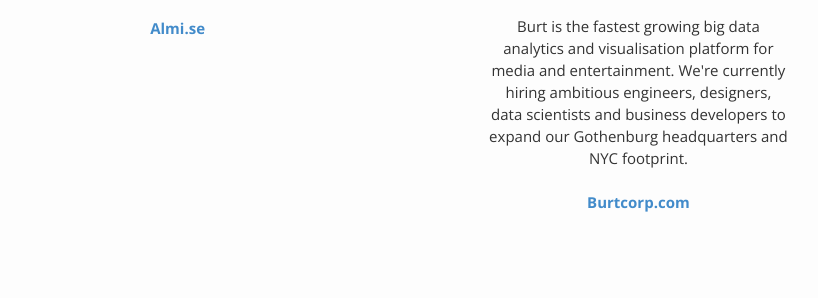
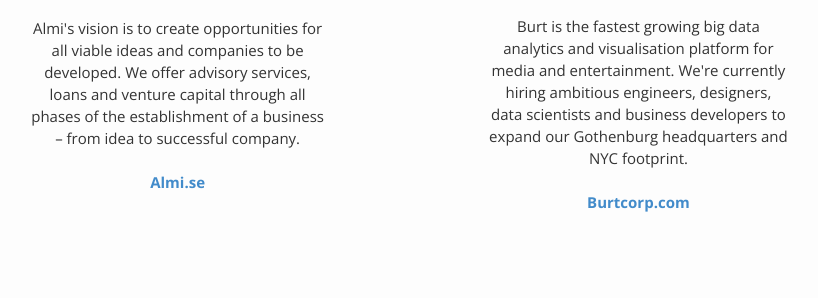
Before and after one commit to gbgstartuphack/gbgstartuphack.github.io, a website: page index.html in a window 1280 px wide. Shown: the part 4455-4753 px from the top of the page, without its empty margins (232-1050 px from the left). Drawn offline with nearby package versions, Linux system fonts and the light colour scheme.

Commit message:
Add Almi text

```diff
--- a/index.html
+++ b/index.html
@@ -198,6 +198,9 @@
               <img src="images/sponsors/almi.jpg" alt="Almi" />
             </a>
           </h2>
+          <p>
+            Almi's vision is to create opportunities for all viable ideas and companies to be developed. We offer advisory services, loans and venture capital through all phases of the establishment of a business – from idea to successful company.
+          </p>
           <p><a href="http://www.almi.se/"><b>Almi.se</b></a></p>
         </section>
 
```
